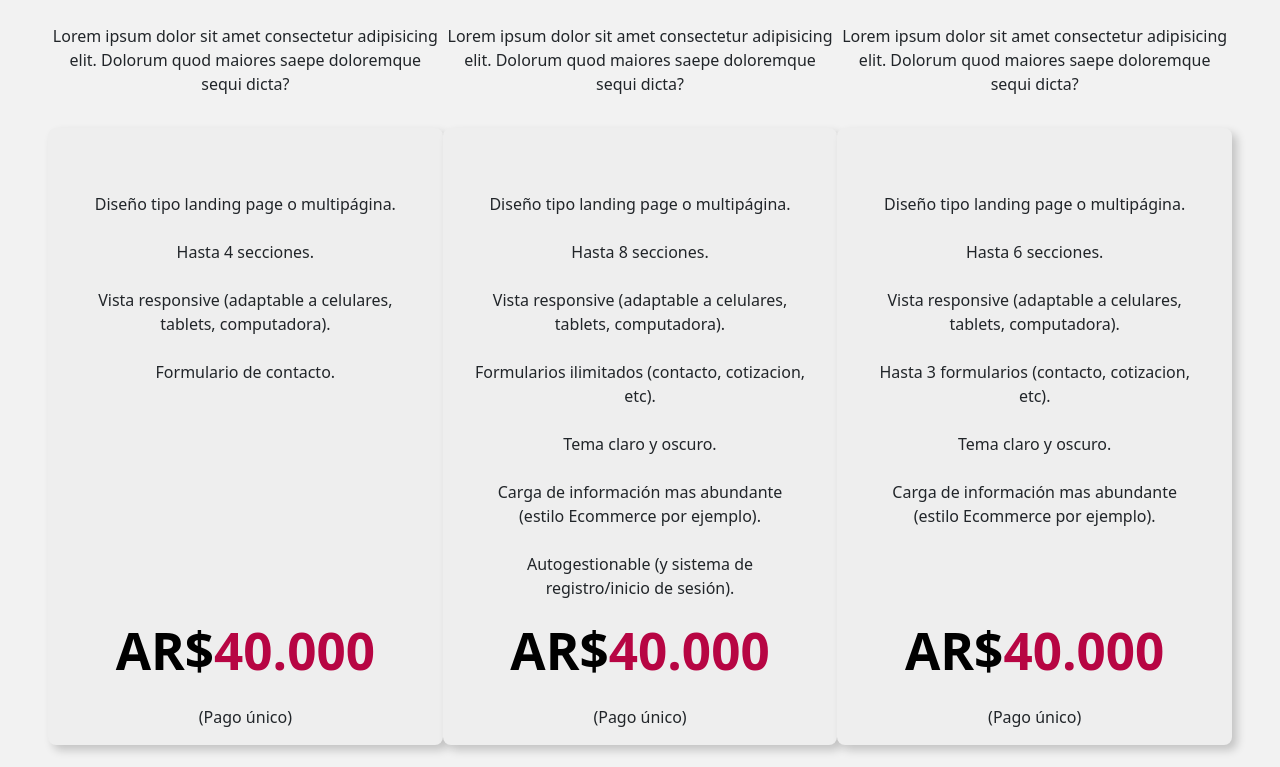
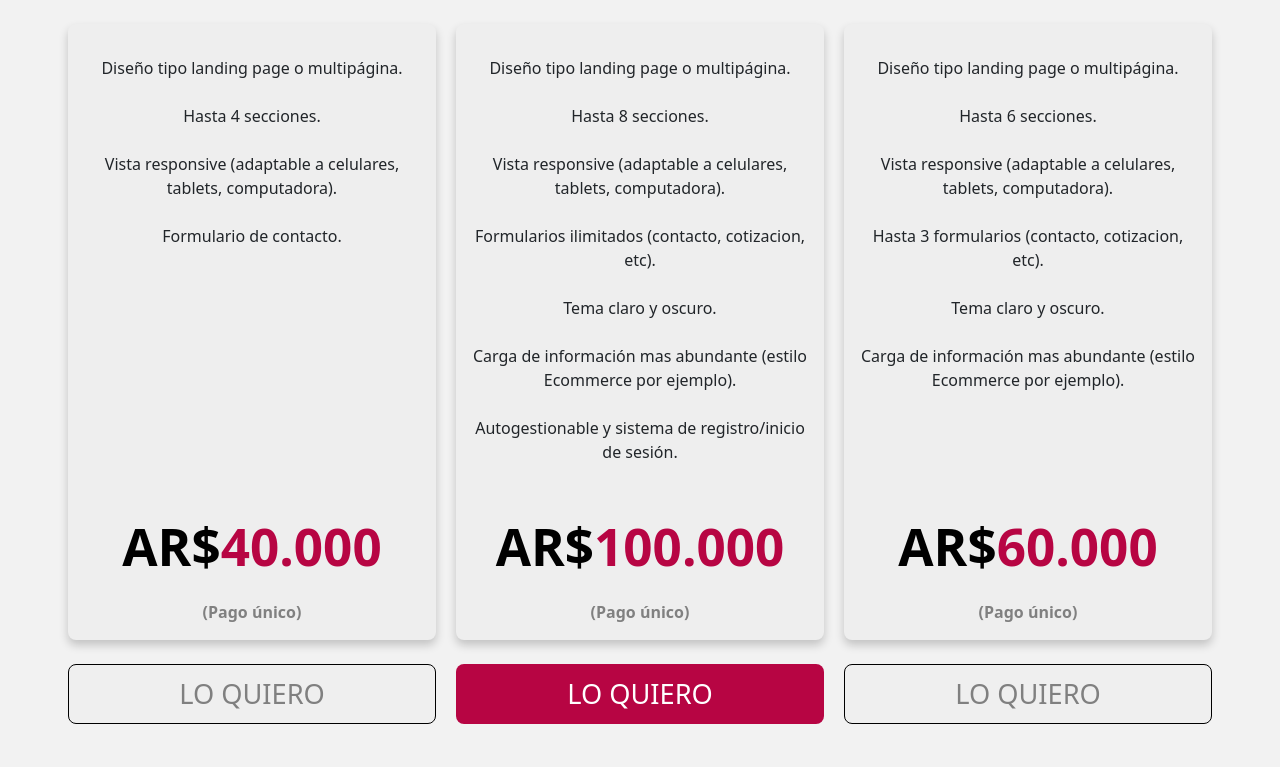
Before and after one commit to dileo24/portafolioGP, a React (Create React App) app in the folder client/: page / in a window 1280 px wide. Shown: the part 2891-3658 px from the top of the page. Built offline with nearby package versions, Linux system fonts and the light colour scheme.

Commit message:
terminado planes

```diff
--- a/client/src/components/Planes.jsx
+++ b/client/src/components/Planes.jsx
@@ -20,8 +20,9 @@ export default function Planes() {
         <div className="plan">
           <p className="nombrePlan">BRONCE</p>
           <p className="text">
-            Lorem ipsum dolor sit amet consectetur adipisicing elit. Dolorum
-            quod maiores saepe doloremque sequi dicta?
+            Plan ideal para su primera página, una opción económica pero
+            perfectamente funcional en la que mostrar toda su
+            informacion/productos/formas de contacto.
           </p>
           <div className="detalles">
             <p className="text">
@@ -51,8 +52,9 @@ export default function Planes() {
         <div className="plan">
           <p className="nombrePlan">ORO</p>
           <p className="text">
-            Lorem ipsum dolor sit amet consectetur adipisicing elit. Dolorum
-            quod maiores saepe doloremque sequi dicta?
+            Plan especializado para comercios en constante movimiento de
+            clientes, precios, información... Mejorará ampliamente el control de
+            venta y podrá usted mismo gestionar cada dato!
           </p>
           <div className="detalles">
             <p className="text">
@@ -74,25 +76,26 @@ export default function Planes() {
               Carga de información mas abundante (estilo Ecommerce por ejemplo).
               <br />
               <br />
-              Autogestionable (y sistema de registro/inicio de sesión).
+              Autogestionable y sistema de registro/inicio de sesión.
               <br />
               <br />
             </p>
             <div className="precio">
               <div className="prec">
                 <p className="moneda"> AR$</p>
-                <p className="precioNum">40.000 </p>
+                <p className="precioNum">100.000 </p>
               </div>
               <p className="aclaracion">(Pago único)</p>
             </div>
           </div>
-          <button>LO QUIERO</button>
+          <button className="ORObtn">LO QUIERO</button>
         </div>
         <div className="plan">
           <p className="nombrePlan">PLATA</p>
           <p className="text">
-            Lorem ipsum dolor sit amet consectetur adipisicing elit. Dolorum
-            quod maiores saepe doloremque sequi dicta?
+            Plan enfocado en pequeñas empresas que necesitan hacer un listado de
+            productos o servicios especificos, ideal para llegar de mejor manera
+            al cliente y agilizar procesos de ventas
           </p>
           <div className="detalles">
             <p className="text">
@@ -116,7 +119,7 @@ export default function Planes() {
             <div className="precio">
               <div className="prec">
                 <p className="moneda"> AR$</p>
-                <p className="precioNum">40.000 </p>
+                <p className="precioNum">60.000 </p>
               </div>
               <p className="aclaracion">(Pago único)</p>
             </div>
--- a/client/src/styles/base/_settings.scss
+++ b/client/src/styles/base/_settings.scss
@@ -1,5 +1,6 @@
 $magentaClaro: #a50b419c;
 $magenta: #b70543;
+$magentaFuerte: #ff0059;
 $fondoClaro: #f2f2f2;
 $grisClaro: #e7e7e7;
 $grisOscuro: #808080;
--- a/client/src/styles/components/_buttonExt.scss
+++ b/client/src/styles/components/_buttonExt.scss
@@ -23,7 +23,11 @@
 
     &.open {
       border-color: $magentaClaro;
+      background-color: $grisClaro;
     }
+  }
+  .buttonExt:hover {
+    background-color: $grisClaro;
   }
 
   .menu {
--- a/client/src/styles/components/_planes.scss
+++ b/client/src/styles/components/_planes.scss
@@ -1,8 +1,8 @@
 .planesContainer {
   .planesYPrecios {
     background-color: $grisClaro;
-    padding-top: 3.5rem;
-    padding-bottom: 3.5rem;
+    padding-top: 1.5rem;
+    padding-bottom: 2rem;
     @include centerCol;
     .text {
       width: 40vw;
@@ -20,7 +20,7 @@
   }
   .planes {
     @include centerRow;
-    padding: 4rem 3rem;
+    padding: 1rem 3rem 3rem 3rem;
     justify-content: space-evenly;
     .plan {
       @include centerCol;
@@ -29,18 +29,18 @@
       height: 55rem;
       .nombrePlan {
         font-size: 2.5rem;
+        margin-bottom: 0;
       }
       .text {
         text-align: center;
       }
       .detalles {
-        margin-top: 1rem;
-        /* border: 2px solid black; */
+        margin-top: 0.5rem;
         height: 41rem;
         padding: 4rem 2rem;
         position: relative;
         border-radius: 0.5rem;
-        box-shadow: 5px 5px 10px rgba(0, 0, 0, 0.2);
+        box-shadow: 0px 5px 10px rgba(0, 0, 0, 0.2);
         background-color: rgb(238, 238, 238);
         .precio {
           @include centerCol;
@@ -56,18 +56,16 @@
           }
           .prec {
             @include centerRow;
-            /* width: 80%;
-            justify-content: space-evenly; */
-            .aclaracion {
-              font-size: 1rem;
-              font-weight: bolder;
-              color: $grisOscuro;
-            }
             .moneda {
               font-size: 3.2rem;
               font-weight: bolder;
               color: black;
             }
+          }
+          .aclaracion {
+            font-size: 1rem;
+            font-weight: bolder;
+            color: $grisOscuro;
           }
         }
       }
@@ -77,13 +75,6 @@
         height: 8vh;
         font-size: 1.7rem;
         border: 1.5px solid black;
-        /* border-image: repeating-linear-gradient(
-            to right,
-            black,
-            $magenta,
-            black
-          )
-          1; */
         color: $grisOscuro;
         border-radius: 0.5rem;
         transition: all 0.2s;
@@ -93,6 +84,28 @@
         color: white;
         border: 1.5px solid $magenta;
       }
+      .ORObtn {
+        background-color: $magenta;
+        color: white;
+        border: none;
+      }
+      .ORObtn:hover {
+        background-color: $magentaFuerte;
+      }
     }
   }
 }
+
+@media only screen and (max-width: 1500px) {
+  .planesContainer {
+    .planes {
+      .plan {
+        width: 23rem;
+        height: 55rem;
+        .detalles {
+          padding: 2rem 1rem;
+        }
+      }
+    }
+  }
+}
```
